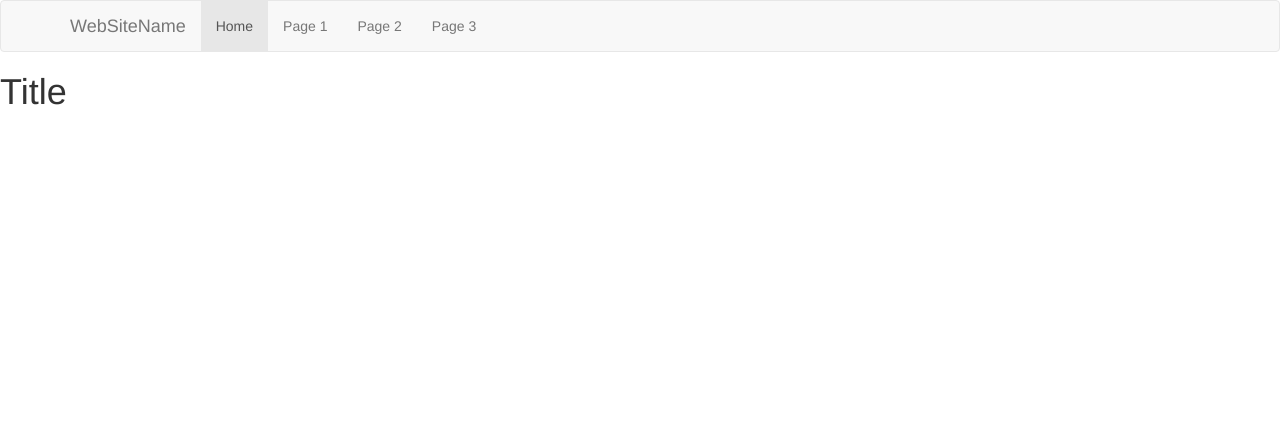
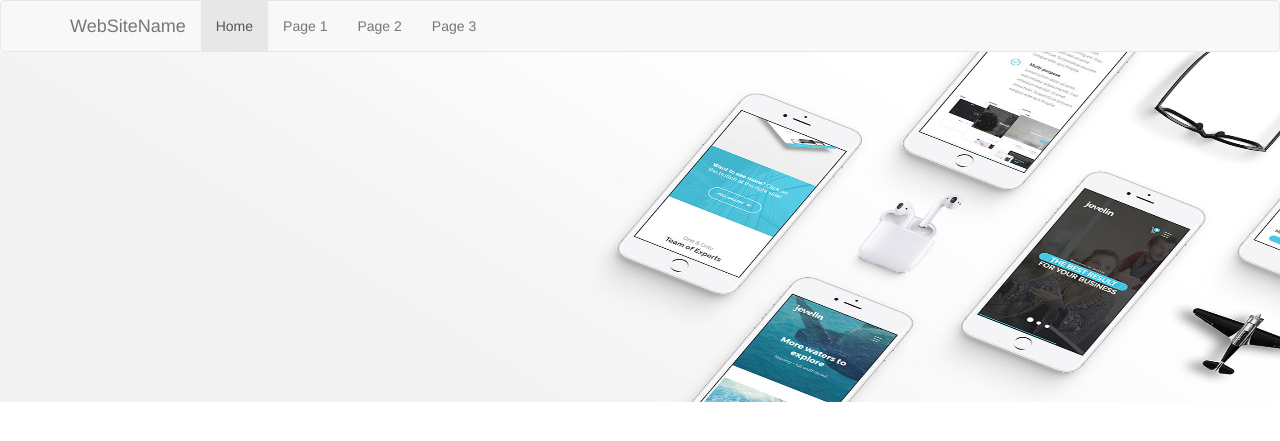
Before and after one commit to santhosh-ssk/website_ui, a Flask app: page / in a window 1280 px wide. Shown: the top 441 px of the page. Run offline with Flask 2, Linux system fonts and the light colour scheme; some libraries are stand-ins or nearby versions.

Commit message:
background image

```diff
--- a/templates/index.html
+++ b/templates/index.html
@@ -19,6 +19,6 @@
     </ul>
   </div>
 </nav>
-	<h1>Title</h1>
+<div  style="background-image: url('./static/images/Slide.jpg');height: 350px;background-size: 100% 100%;margin-top: -20px;"></div>
 </body>
 </html>
```
Also changed, not shown: static/images/Slide.jpg (added).
